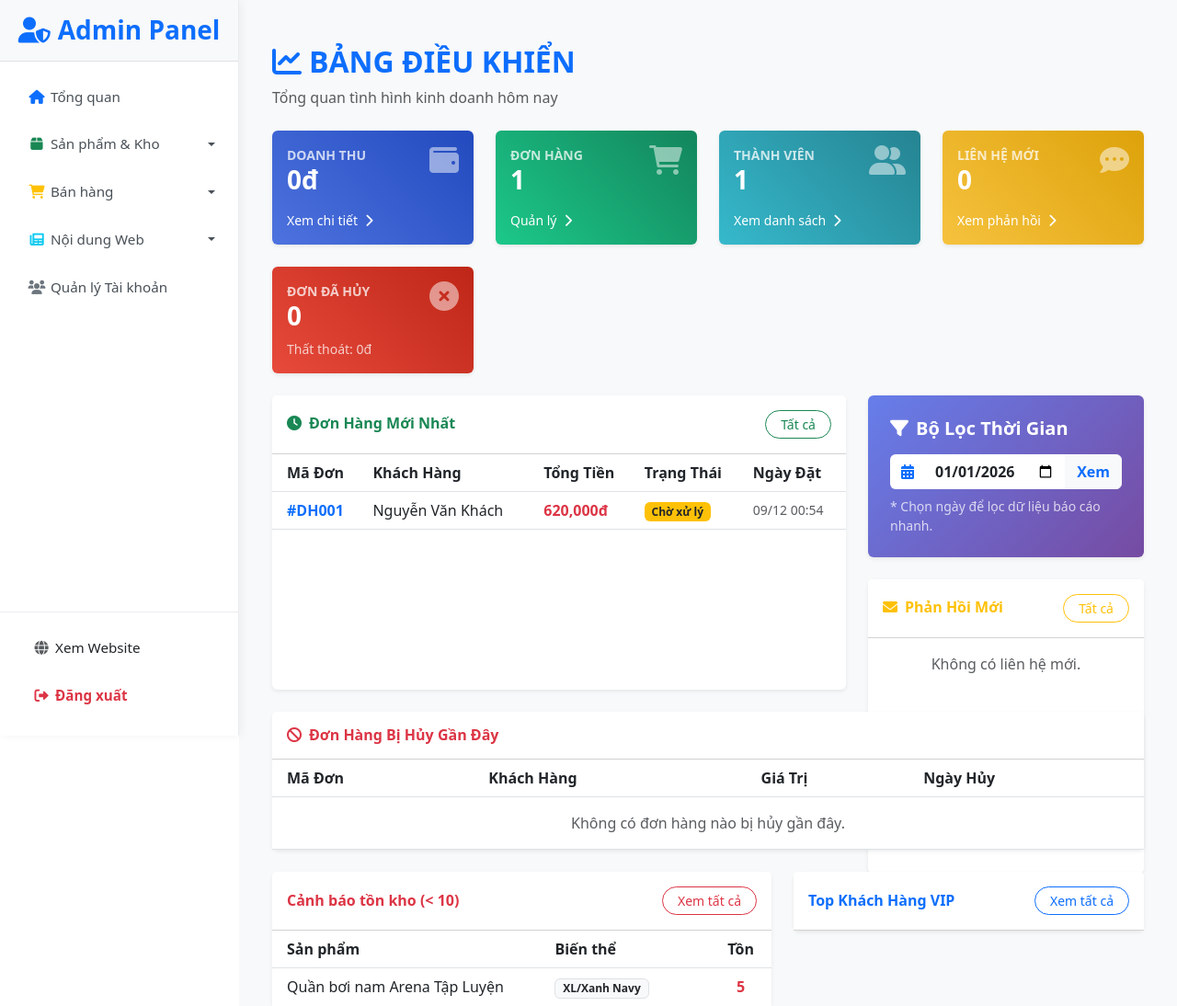
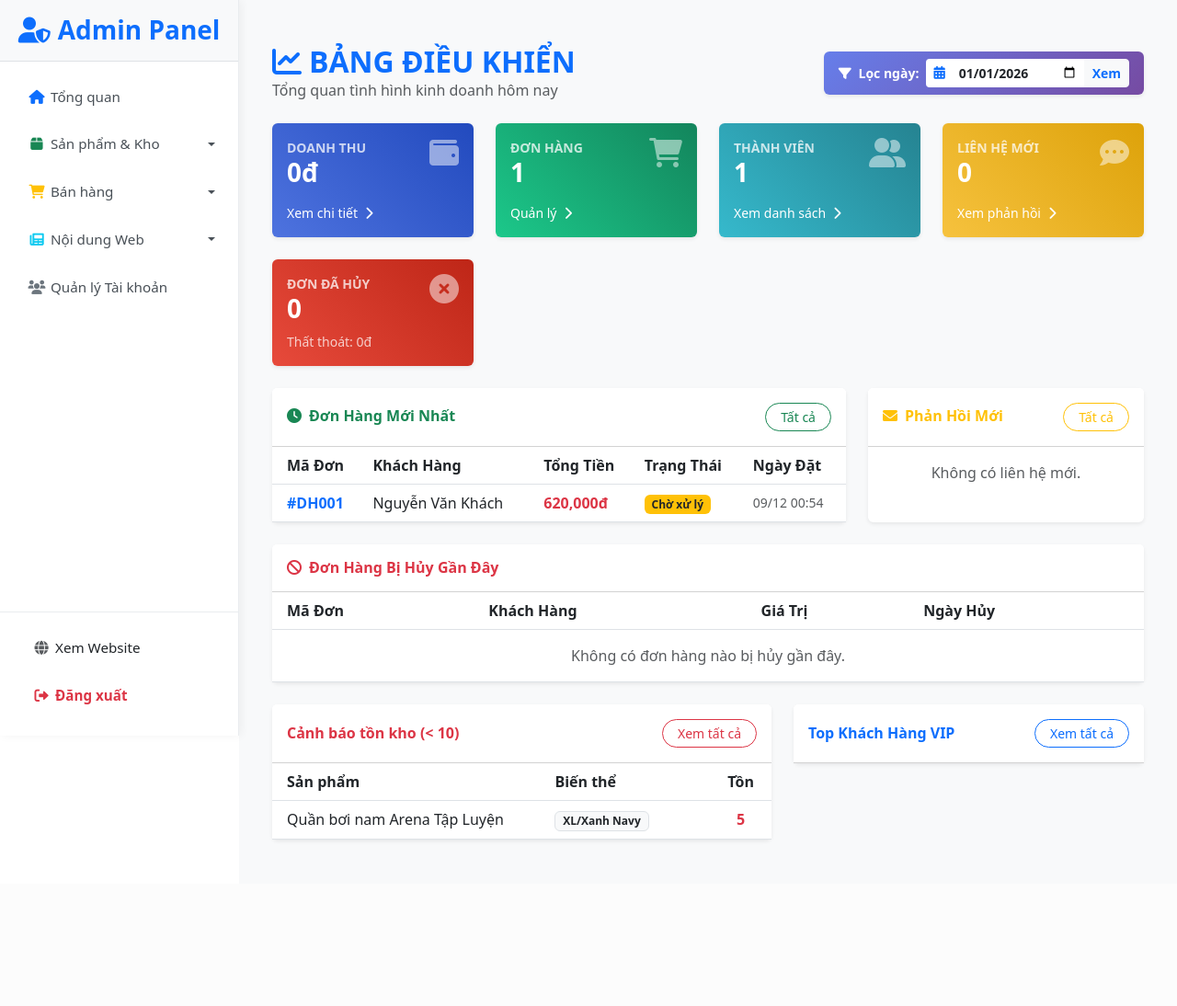
Before and after one commit to Tientai2k4/ThucTapNganh, a PHP site: page /ThucTapNganh/admin/dashboard in a window 1280 px wide. Shown: the part 57-1151 px from the top of the page at 92% size. After the commit the page ends 972 px from the top, so only its background shows below. Run offline with PHP 8.4, Linux system fonts and the light colour scheme; the visitor is signed in with stand-in values (Sample User, id 1); data comes from the database, SQL or seed files in the repository; data that the repository does not hold is empty.

Commit message:
feat: dashboard and add default avatar

```diff
--- a/app/Views/admin/dashboard/index.php
+++ b/app/Views/admin/dashboard/index.php
@@ -1,7 +1,25 @@
 <div class="container-fluid py-4" style="background-color: #f8f9fa;">
-    <div class="mb-4">
-        <h2 class="text-primary fw-bold text-uppercase"><i class="fas fa-chart-line me-2"></i>Bảng Điều Khiển</h2>
-        <p class="text-muted">Tổng quan tình hình kinh doanh hôm nay</p>
+    <div class="d-flex justify-content-between align-items-center mb-4 flex-wrap gap-3">
+        <div>
+            <h2 class="text-primary fw-bold text-uppercase mb-0">
+                <i class="fas fa-chart-line me-2"></i>Bảng Điều Khiển
+            </h2>
+            <p class="text-muted mb-0">Tổng quan tình hình kinh doanh hôm nay</p>
+        </div>
+
+        <div class="card border-0 shadow-sm text-white"
+             style="background: linear-gradient(135deg, #667eea 0%, #764ba2 100%); min-width: 320px;">
+            <div class="card-body p-2 px-3">
+                <form action="" method="GET" class="d-flex align-items-center gap-2">
+                    <span class="small fw-bold text-nowrap"><i class="fas fa-filter me-1"></i> Lọc ngày:</span>
+                    <div class="input-group input-group-sm">
+                        <span class="input-group-text border-0 bg-white text-primary"><i class="fas fa-calendar-alt"></i></span>
+                        <input type="date" name="date" class="form-control border-0 fw-bold" value="<?= date('Y-m-d') ?>">
+                        <button type="submit" class="btn btn-light text-primary fw-bold">Xem</button>
+                    </div>
+                </form>
+            </div>
+        </div>
     </div>
 
     <div class="row g-4 mb-4">
@@ -148,21 +166,6 @@
         </div>
 
         <div class="col-lg-4">
-
-            <div class="card border-0 shadow-sm mb-4 text-white"
-                 style="background: linear-gradient(135deg, #667eea 0%, #764ba2 100%);">
-                <div class="card-body p-4">
-                    <h5 class="fw-bold mb-3"><i class="fas fa-filter me-2"></i>Bộ Lọc Thời Gian</h5>
-                    <form action="" method="GET">
-                        <div class="input-group">
-                            <span class="input-group-text border-0 bg-white text-primary"><i class="fas fa-calendar-alt"></i></span>
-                            <input type="date" name="date" class="form-control border-0 fw-bold" value="<?= date('Y-m-d') ?>">
-                            <button type="submit" class="btn btn-light text-primary fw-bold">Xem</button>
-                        </div>
-                    </form>
-                    <small class="d-block mt-2 opacity-75">* Chọn ngày để lọc dữ liệu báo cáo nhanh.</small>
-                </div>
-            </div>
             <div class="card border-0 shadow-sm h-100">
                 <div class="card-header bg-white py-3 d-flex justify-content-between align-items-center">
                     <h6 class="m-0 fw-bold text-warning"><i class="fas fa-envelope me-2"></i>Phản Hồi Mới</h6>
@@ -238,7 +241,7 @@
         <div class="col-lg-7">
             <div class="card border-0 shadow-sm">
                 <div class="card-header bg-white py-3 d-flex justify-content-between align-items-center">
-                    <h6 class="m-0 fw-bold text-danger">Cảnh báo tồn kho (< 10)</h6>
+                    <h6 class="m-0 fw-bold text-danger">Cảnh báo tồn kho (&lt; 10)</h6>
                     <a href="/ThucTapNganh/admin/dashboard/view_low_stock" class="btn btn-sm btn-outline-danger rounded-pill px-3">Xem tất cả</a>
                 </div>
                 <div class="card-body p-0">
```
Also changed, not shown: public/images/avatar.png (added).
